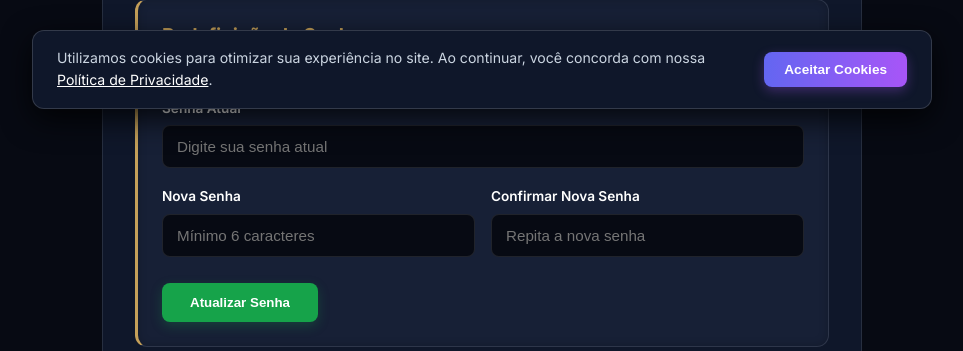
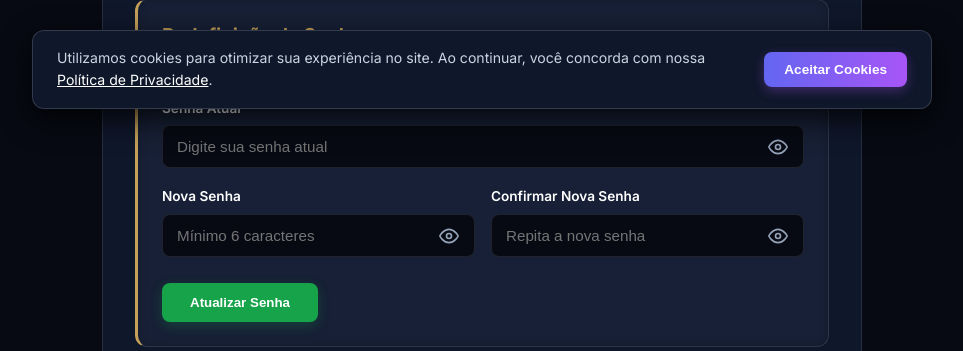
Before and after one commit to administracao-stack/app-dissonante, a Flask app: template templates/configuracoes.html in a window 1280 px wide. Shown: the part 671-1022 px from the top of the page, without its empty margins (158-1121 px from the left). Run offline with Flask 3, Linux system fonts and the light colour scheme; the template is opened without the code that fills it, so the values that code supplies are empty.

Commit message:
Update configuracoes.html v1.0.0001

```diff
--- a/templates/configuracoes.html
+++ b/templates/configuracoes.html
@@ -11,7 +11,6 @@
             <a href="{{ url_for('perfil') }}" class="btn-back">← Voltar ao Perfil</a>
         </div>
 
-        <!-- Mensagens Flash -->
         {% with messages = get_flashed_messages(with_categories=true) %}
             {% if messages %}
                 {% for category, message in messages %}
@@ -22,8 +21,9 @@
             {% endif %}
         {% endwith %}
 
-        <!-- Formulário de Edição -->
-        <form action="{{ url_for('configuracoes') }}" method="POST" class="settings-form">
+        <!-- Formulário 1: Edição de Dados Pessoais -->
+        <form action="{{ url_for('configuracoes') }}" method="POST" class="settings-form" data-recaptcha-action="editar_dados_pessoais">
+            <input type="hidden" name="g-recaptcha-response">
             <h3>Editar Dados Pessoais</h3>
 
             <div class="auth-group">
@@ -54,26 +54,55 @@
 
         <hr class="settings-divider">
 
-        <!-- Seção de Segurança / Alteração de Senha Direta -->
+        <!-- Formulário 2: Redefinição de Senha -->
         <div class="security-zone">
             <h3>Redefinição de Senha</h3>
             <p>Altere sua senha de acesso confirmando sua senha atual abaixo.</p>
 
-            <form action="{{ url_for('alterar_senha_configuracoes') }}" method="POST" class="settings-form">
+            <form action="{{ url_for('alterar_senha_configuracoes') }}" method="POST" class="settings-form" data-recaptcha-action="alterar_senha">
+                <input type="hidden" name="g-recaptcha-response">
+
                 <div class="auth-group">
                     <label for="senha_atual">Senha Atual</label>
-                    <input type="password" id="senha_atual" name="senha_atual" required placeholder="Digite sua senha atual">
+                    <div class="password-input-wrapper">
+                        <input type="password" id="senha_atual" name="senha_atual" required placeholder="Digite sua senha atual">
+                        <button type="button" class="btn-toggle-password" onclick="togglePasswordVisibility('senha_atual', this)" aria-label="Alternar visibilidade da senha">
+                            <svg class="icon-eye" xmlns="http://www.w3.org/2000/svg" viewBox="0 0 24 24" width="20" height="20" fill="none" stroke="currentColor" stroke-width="2" stroke-linecap="round" stroke-linejoin="round">
+                                <path class="eye-open" d="M1 12s4-8 11-8 11 8 11 8-4 8-11 8-11-8-11-8z"></path>
+                                <circle class="eye-open" cx="12" cy="12" r="3"></circle>
+                                <line class="eye-slash" x1="1" y1="1" x2="23" y2="23" style="display:none;"></line>
+                            </svg>
+                        </button>
+                    </div>
                 </div>
 
                 <div class="auth-row">
                     <div class="auth-group">
                         <label for="nova_senha">Nova Senha</label>
-                        <input type="password" id="nova_senha" name="nova_senha" minlength="6" required placeholder="Mínimo 6 caracteres">
+                        <div class="password-input-wrapper">
+                            <input type="password" id="nova_senha" name="nova_senha" minlength="6" required placeholder="Mínimo 6 caracteres">
+                            <button type="button" class="btn-toggle-password" onclick="togglePasswordVisibility('nova_senha', this)" aria-label="Alternar visibilidade da senha">
+                                <svg class="icon-eye" xmlns="http://www.w3.org/2000/svg" viewBox="0 0 24 24" width="20" height="20" fill="none" stroke="currentColor" stroke-width="2" stroke-linecap="round" stroke-linejoin="round">
+                                    <path class="eye-open" d="M1 12s4-8 11-8 11 8 11 8-4 8-11 8-11-8-11-8z"></path>
+                                    <circle class="eye-open" cx="12" cy="12" r="3"></circle>
+                                    <line class="eye-slash" x1="1" y1="1" x2="23" y2="23" style="display:none;"></line>
+                                </svg>
+                            </button>
+                        </div>
                     </div>
 
                     <div class="auth-group">
                         <label for="confirmar_senha">Confirmar Nova Senha</label>
-                        <input type="password" id="confirmar_senha" name="confirmar_senha" minlength="6" required placeholder="Repita a nova senha">
+                        <div class="password-input-wrapper">
+                            <input type="password" id="confirmar_senha" name="confirmar_senha" minlength="6" required placeholder="Repita a nova senha">
+                            <button type="button" class="btn-toggle-password" onclick="togglePasswordVisibility('confirmar_senha', this)" aria-label="Alternar visibilidade da senha">
+                                <svg class="icon-eye" xmlns="http://www.w3.org/2000/svg" viewBox="0 0 24 24" width="20" height="20" fill="none" stroke="currentColor" stroke-width="2" stroke-linecap="round" stroke-linejoin="round">
+                                    <path class="eye-open" d="M1 12s4-8 11-8 11 8 11 8-4 8-11 8-11-8-11-8z"></path>
+                                    <circle class="eye-open" cx="12" cy="12" r="3"></circle>
+                                    <line class="eye-slash" x1="1" y1="1" x2="23" y2="23" style="display:none;"></line>
+                                </svg>
+                            </button>
+                        </div>
                     </div>
                 </div>
 
@@ -91,16 +120,27 @@
     </div>
 </main>
 
-<!-- Modal de Confirmação de Exclusão -->
+<!-- Modal de Exclusão -->
 <div id="delete-modal" class="modal-backdrop is-hidden" onclick="closeModalOnBackdrop(event)">
     <div class="modal-content">
         <h3>Tem certeza absoluta?</h3>
         <p>Você está prestes a excluir sua conta permanentemente. Insira sua senha para confirmar.</p>
 
-        <form action="{{ url_for('deletar_conta') }}" method="POST">
+        <form action="{{ url_for('deletar_conta') }}" method="POST" data-recaptcha-action="deletar_conta">
+            <input type="hidden" name="g-recaptcha-response">
+
             <div class="auth-group">
                 <label for="confirm_senha">Sua Senha</label>
-                <input type="password" id="confirm_senha" name="confirm_senha" required placeholder="Digite sua senha">
+                <div class="password-input-wrapper">
+                    <input type="password" id="confirm_senha" name="confirm_senha" required placeholder="Digite sua senha">
+                    <button type="button" class="btn-toggle-password" onclick="togglePasswordVisibility('confirm_senha', this)" aria-label="Alternar visibilidade da senha">
+                        <svg class="icon-eye" xmlns="http://www.w3.org/2000/svg" viewBox="0 0 24 24" width="20" height="20" fill="none" stroke="currentColor" stroke-width="2" stroke-linecap="round" stroke-linejoin="round">
+                            <path class="eye-open" d="M1 12s4-8 11-8 11 8 11 8-4 8-11 8-11-8-11-8z"></path>
+                            <circle class="eye-open" cx="12" cy="12" r="3"></circle>
+                            <line class="eye-slash" x1="1" y1="1" x2="23" y2="23" style="display:none;"></line>
+                        </svg>
+                    </button>
+                </div>
             </div>
 
             <div class="modal-actions">
@@ -157,4 +197,7 @@
         });
     }
 </script>
+
+{% include 'includes/scripts/toggle_senha.html' %}
+{% include 'includes/scripts/recaptcha.html' %}
 {% endblock %}
```
